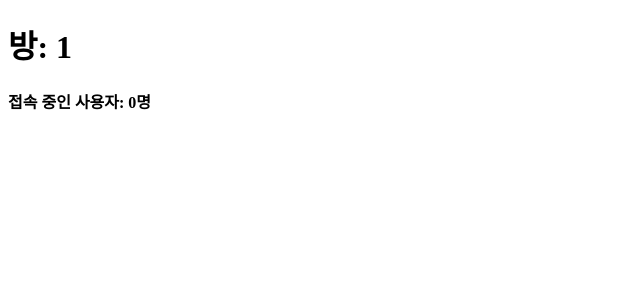
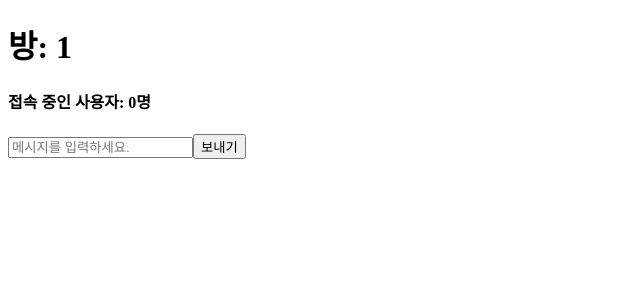
Before and after one commit to colorkite10/simple_chat, a Next.js app: page /1 in a window 1280 px wide. Shown: the top 300 px of the page, without its empty margins (0-640 px from the left). Built offline with nearby package versions, Linux system fonts and the light colour scheme; no server answers.

Commit message:
build: scss 자동완성 플러그인 설치

```diff
--- a/app/(route)/(room)/[roomName]/page.tsx
+++ b/app/(route)/(room)/[roomName]/page.tsx
@@ -32,6 +32,15 @@ const Room = ({ params: { roomName } }: Params) => {
     <div>
       <h1>방: {roomName}</h1>
       <h4>{`접속 중인 사용자: ${userCount}명`}</h4>
+      <div>
+        <ul></ul>
+      </div>
+      <div>
+        <form>
+          <input placeholder="메시지를 입력하세요." type="text" />
+          <button type="submit">보내기</button>
+        </form>
+      </div>
     </div>
   );
 };
--- a/package.json
+++ b/package.json
@@ -25,6 +25,7 @@
   "description": "",
   "devDependencies": {
     "@types/react": "18.3.3",
-    "typescript": "5.5.3"
+    "typescript": "5.5.3",
+    "typescript-plugin-css-modules": "^5.1.0"
   }
 }
--- a/tsconfig.json
+++ b/tsconfig.json
@@ -14,7 +14,7 @@
     "jsx": "preserve",
     "plugins": [
       {
-        "name": "next"
+        "name": "typescript-plugin-css-modules"
       }
     ]
   },
```
Also changed, not shown: 1 other file (tests, documents, lock files or other folders).
